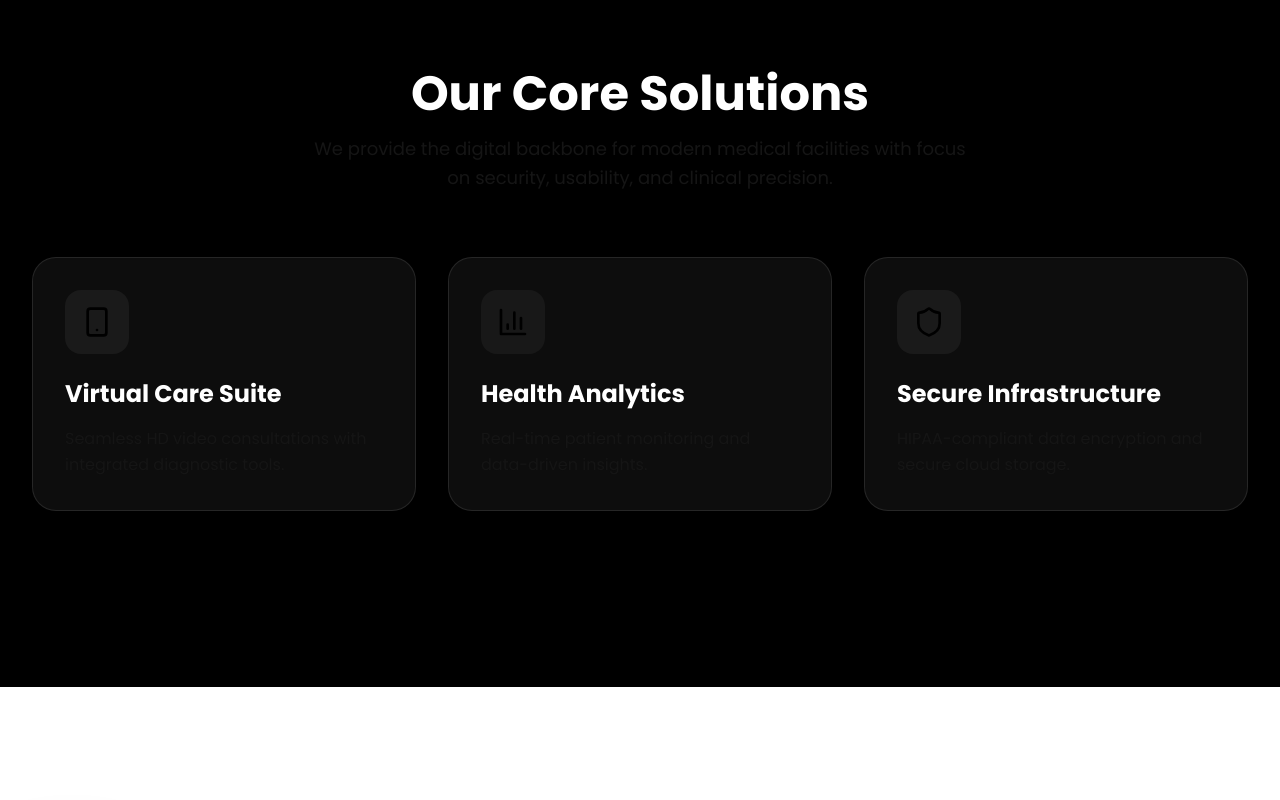
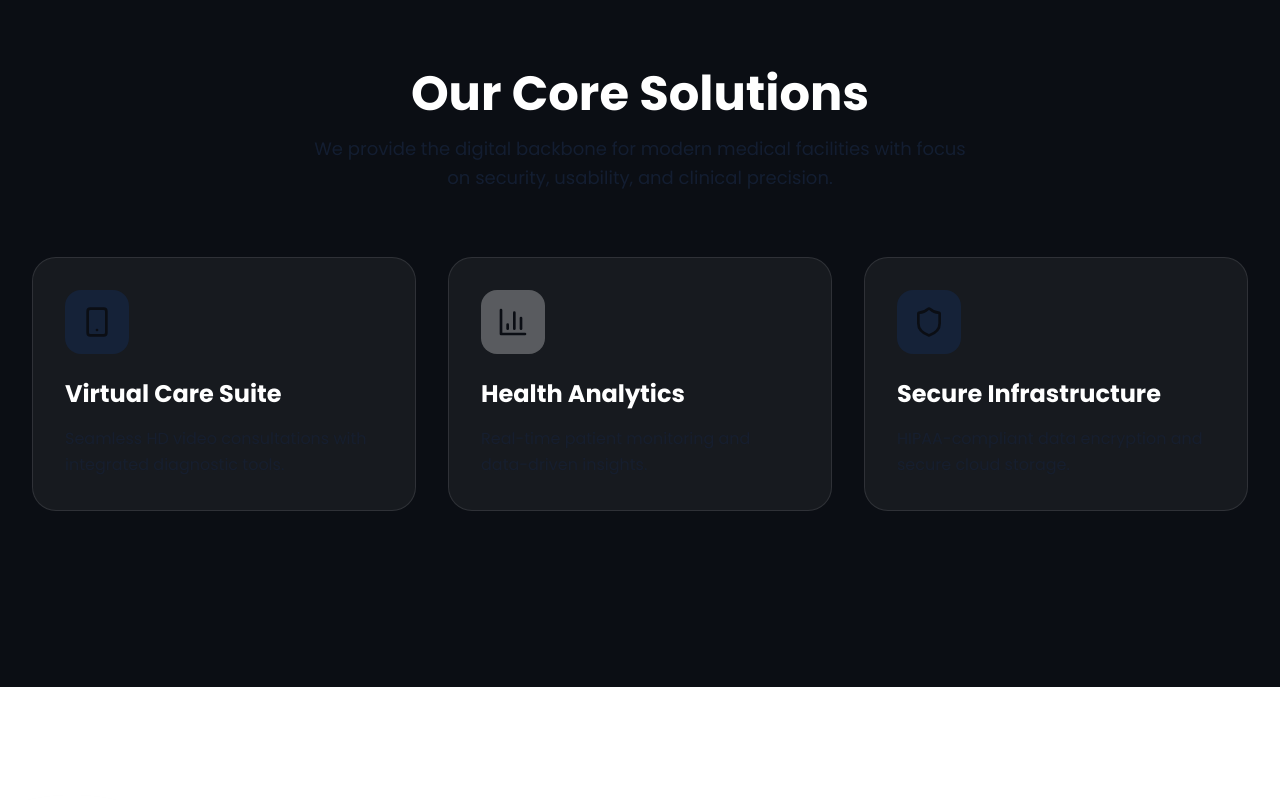
Before and after one commit to KHALIFAH334/azm-nexus-, a Next.js app: page / in a window 1280 px wide. Shown: the part 1240-2040 px from the top of the page. Built offline with nearby package versions, Linux system fonts and the light colour scheme.

Commit message:
Apply Cyber-Arctic color scheme (Option 4)

```diff
--- a/tailwind.config.ts
+++ b/tailwind.config.ts
@@ -11,11 +11,11 @@ const config: Config = {
     extend: {
       colors: {
         brand: {
-          dark: "#000000",      // Pure Black
-          teal: "#C5A059",      // Champagne Gold
-          action: "#F5F5F5",    // Off-White
-          lavender: "#333333",  // Dark Grey
-          soft: "#1A1A1A",      // Obsidian
+          dark: "#0B0E14",      // Carbon
+          teal: "#7DF9FF",      // Electric Blue
+          action: "#B026FF",    // Neon Purple
+          lavender: "#F0F0F0",  // Silver
+          soft: "#152238",      // Deep Blue
         },
       },
       fontFamily: {
```
